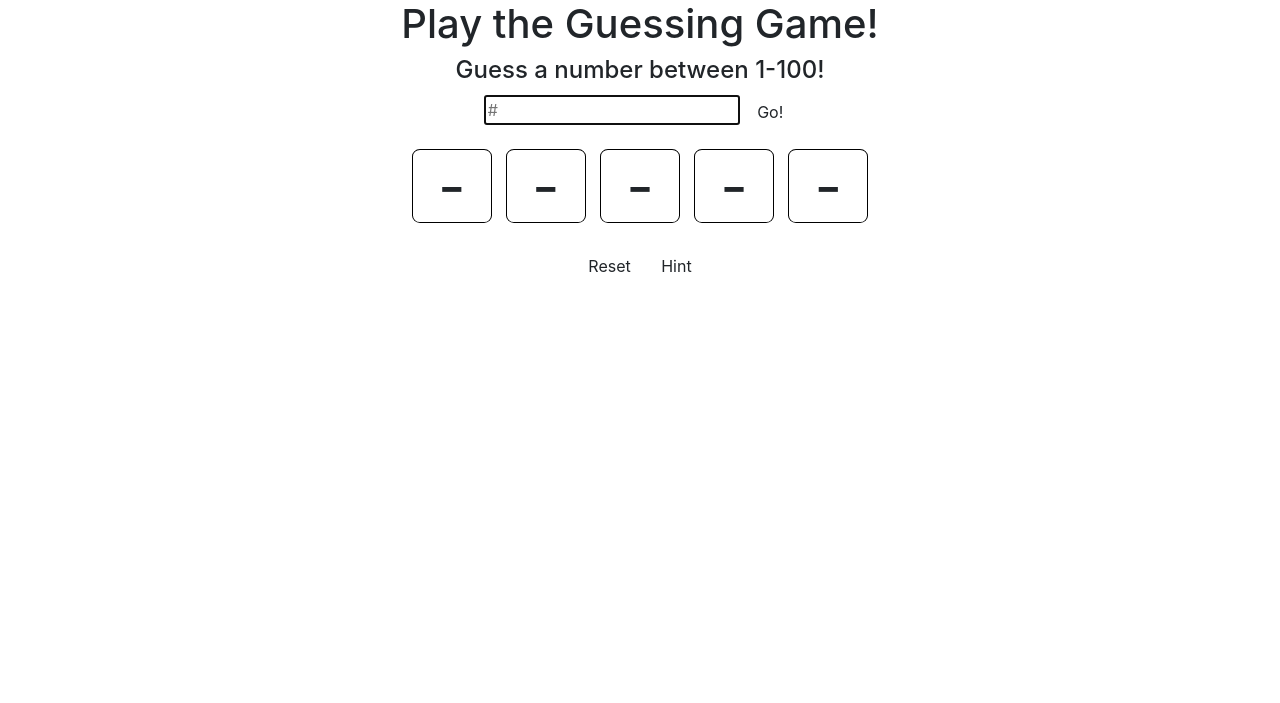
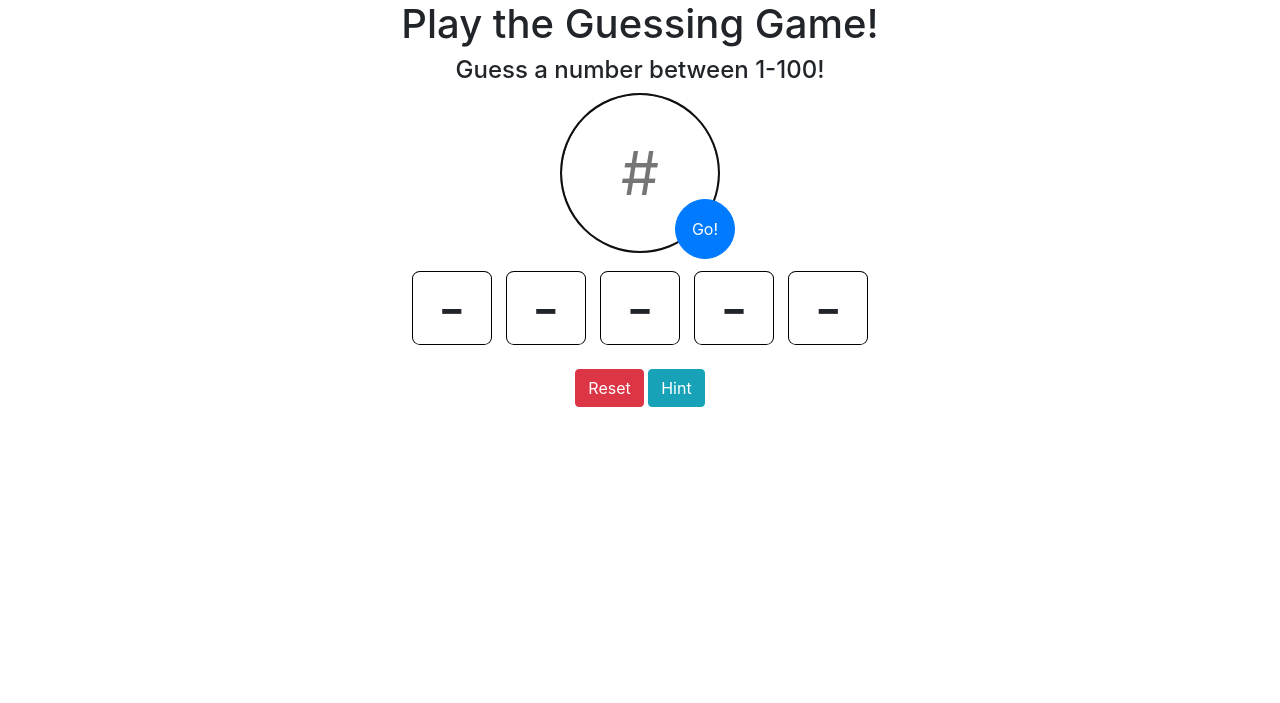
Before and after one commit to aludwin1/GuessingGame, a plain HTML site: page index.html in a window 1280 px wide. Shown: the top 703 px of the page. Drawn offline with nearby package versions, Linux system fonts and the light colour scheme.

Commit message:
added colored buttons and changed positioning of submit button

```diff
--- a/index.html
+++ b/index.html
@@ -18,7 +18,7 @@
         <div id='main'>
           <div id='input-parent'>
             <input id='player-input' placeholder='#' maxlength='3' autofocus=autofocus></input>
-            <button id='submit' class='btn btn-default'>Go!</button>
+            <button id='submit' class='btn btn-primary'>Go!</button>
           </div>
 
           <div id='guesses'>
@@ -32,8 +32,8 @@
           </div>
 
           <div id='menu-btns'>
-            <button id='Reset' class='btn btn-default'>Reset</button>
-            <button id='Hint'class='btn btn-default'>Hint</button>
+            <button id='Reset' class='btn btn-danger'>Reset</button>
+            <button id='Hint'class='btn btn-info'>Hint</button>
           </div>
         </div>
       </div>
--- a/style.css
+++ b/style.css
@@ -30,16 +30,34 @@ img {
   margin: 10px;
 }
 
+#player-input {
+  text-align: center;
+  font-size: 60px;
+  width: 160px;
+  height: 160px;
+  border-radius: 50%;
+}
+
+#submit {
+  height: 60px;
+  width: 60px;
+  top: 20px;
+  left: 115px;
+  border-radius: 50%;
+  position: absolute;
+}
+
 #footer {
-    width: 100%;
-    border-top: solid 2px black;
-    background-color: white;
-    position: fixed;
-    bottom: 0;
+  width: 100%;
+  border-top: solid 2px black;
+  background-color: white;
+  position: fixed;
+  bottom: 0;
 }
 
 #input-parent {
+  position: relative;
   display: inline;
   width: 160px;
-  margin: 0 auto 0 auto;
+  /* margin: 0 auto 0 auto; */
 }
```
